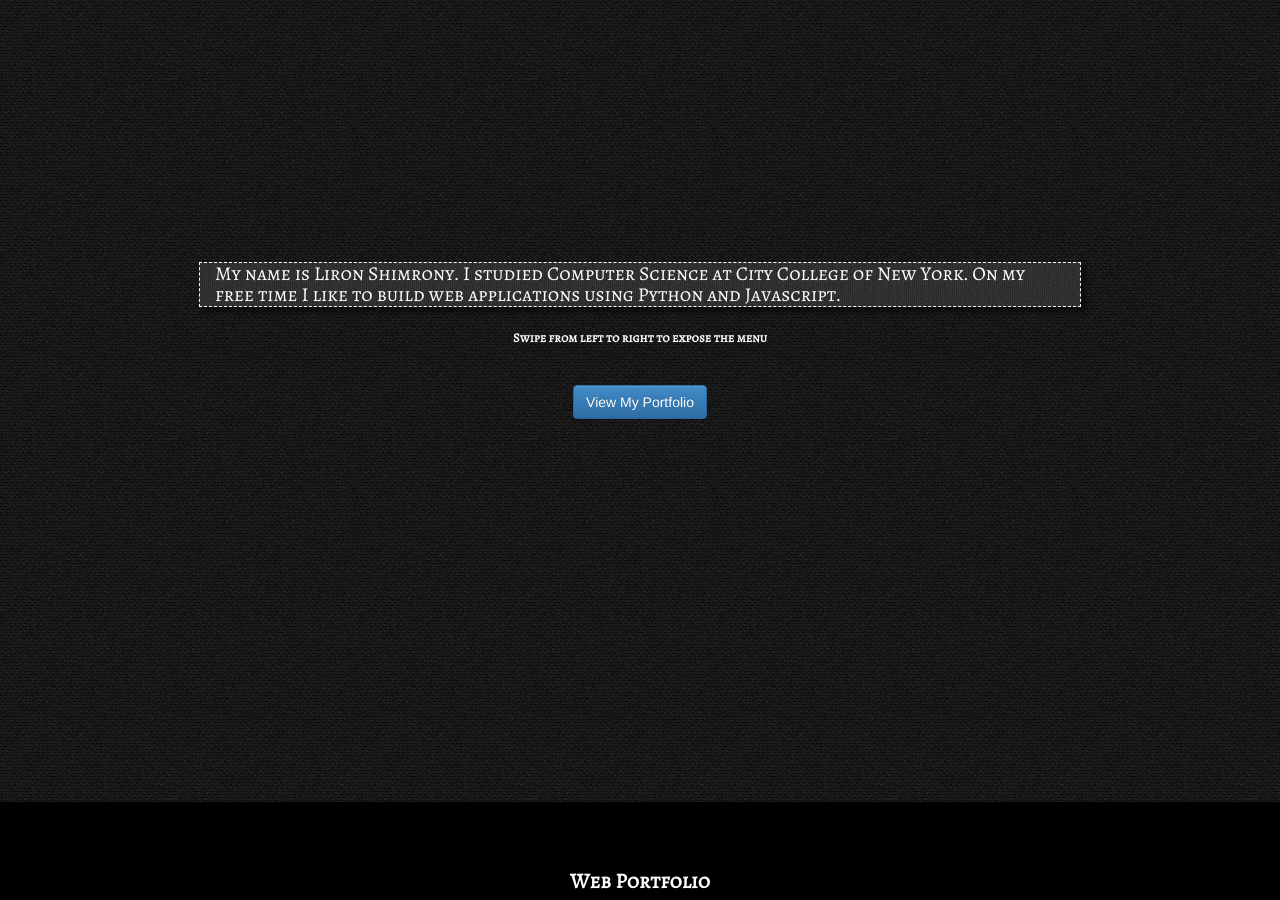
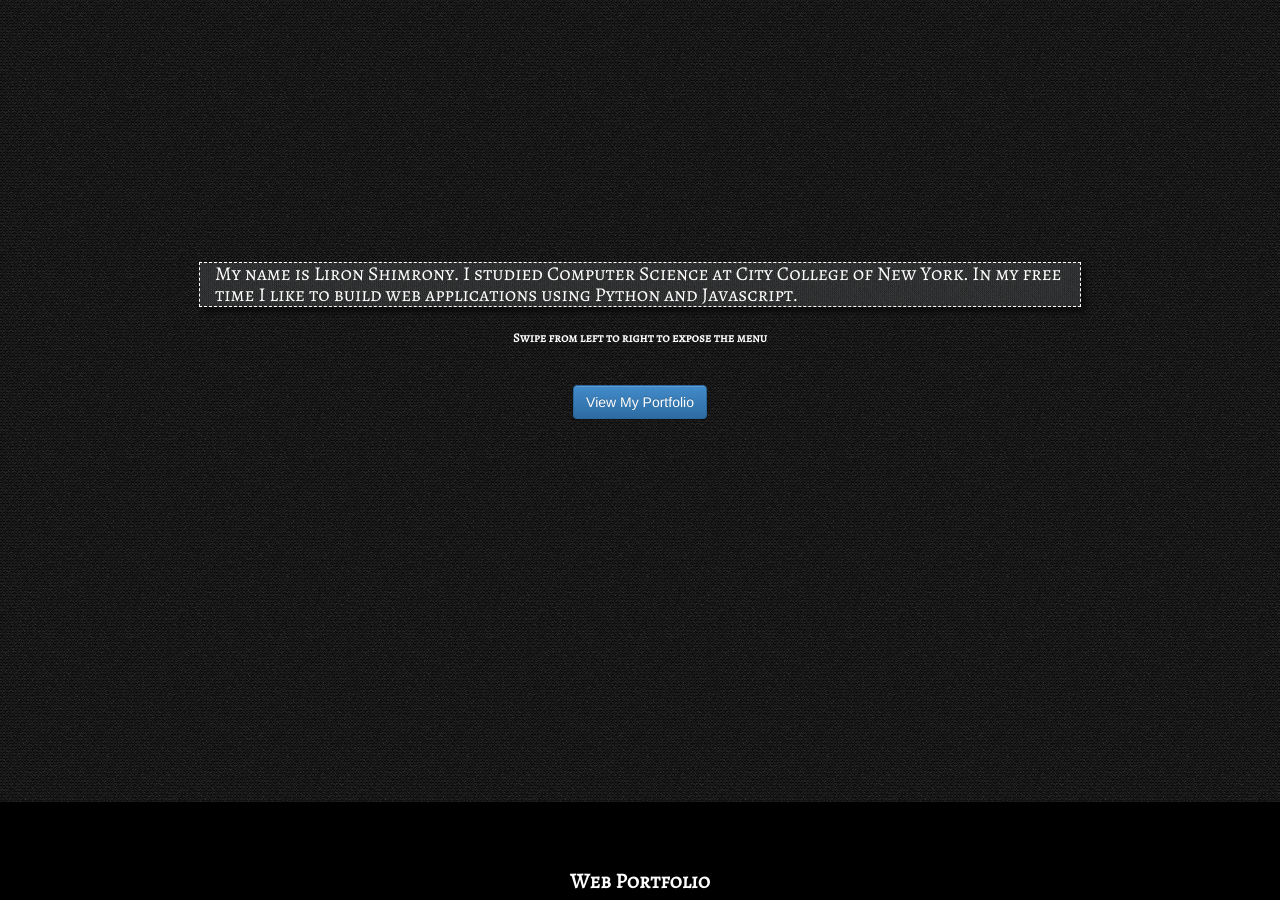
Before and after one commit to lsxliron/lsxliron.github.io, a Jekyll site: the page built from m/index.html, in a window 1280 px wide and 900 px high, scrolled down 998 px. Built offline with Jekyll 4.4.1, drawn with Linux system fonts in a browser that asks for light colours; some of the changed text lies outside the part shown.

Commit message:
Update index.html

```diff
--- a/m/index.html
+++ b/m/index.html
@@ -18,7 +18,7 @@ redirect_from: "mobile/"
 			<i id="aboutMeHeader" class="fa fa-user">&nbsp A LITTLE BIT ABOUT MYSELF</i>
 			<div id="aboutMeBox" class="container">
 				<h3 class="greyBox aboutMeText">
-					My name is Liron Shimrony. I studied Computer Science at City College of New York. On my free time I like to build web applications using Python and Javascript.
+					My name is Liron Shimrony. I studied Computer Science at City College of New York. In my free time I like to build web applications using Python and Javascript.
 				</h3>
 			</div>
 			<button id="projectsBtn" type="button" class='btn btn-primary portfolioButton'>View My Portfolio</button>
@@ -94,7 +94,7 @@ redirect_from: "mobile/"
 
 
 <div id="profilesPage" class="page">
-	<label class="webPortfolioHeading">My Porjects And Profile</label>
+	<label class="webPortfolioHeading">My Projects And Profile</label>
 	<div class="glyphDiv">
 		<a href="http://www.github.com/lsxliron" class="profilesIcons" target="_blank"><i class="fa fa-github fa-4x"></i></a>
 		<a href="http://www.bitbucket.org/lsxliron" class="profilesIcons" target="_blank"><i style="margin-left:50px;" class="fa fa-bitbucket fa-4x"></i></a>
```
